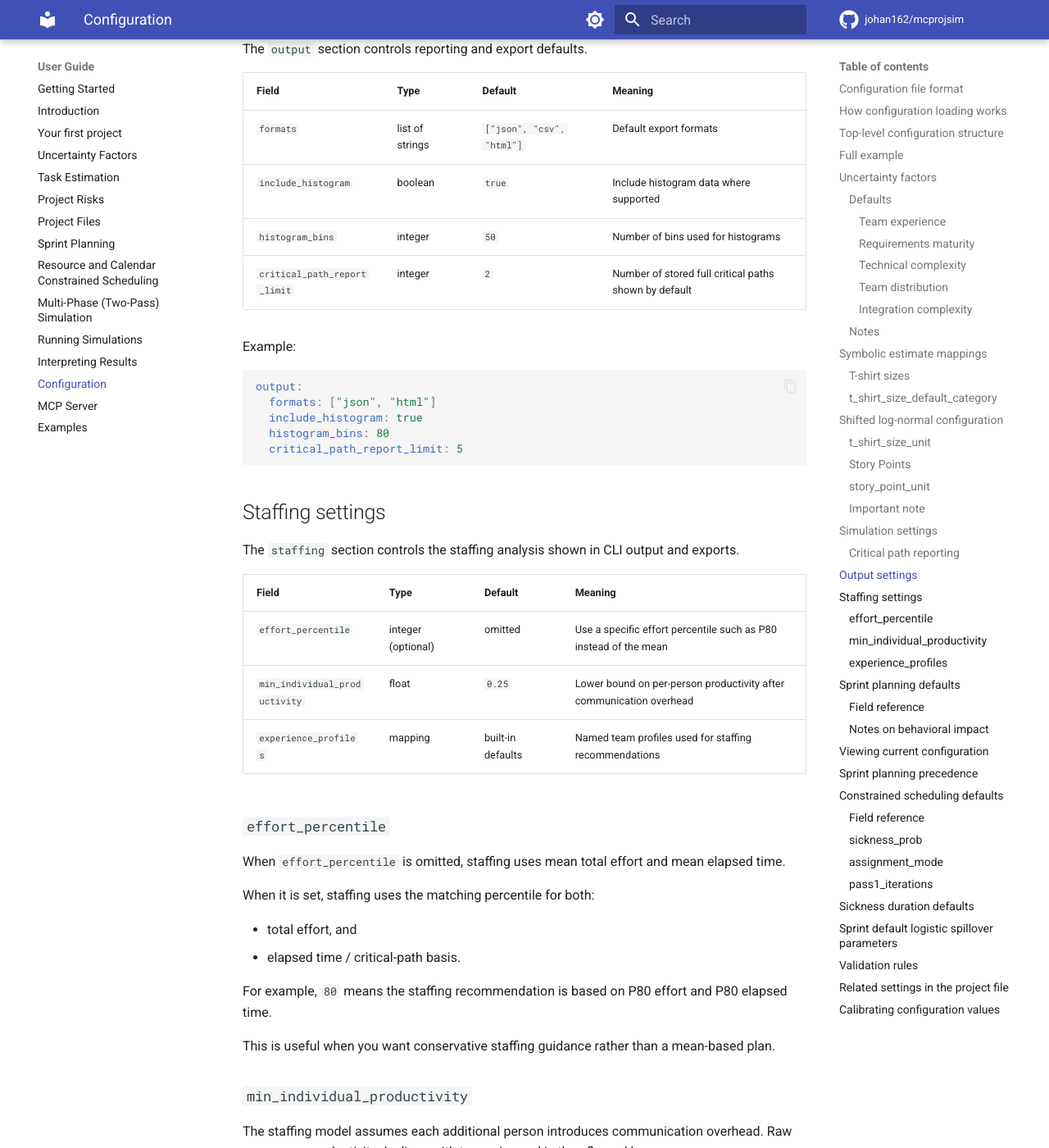
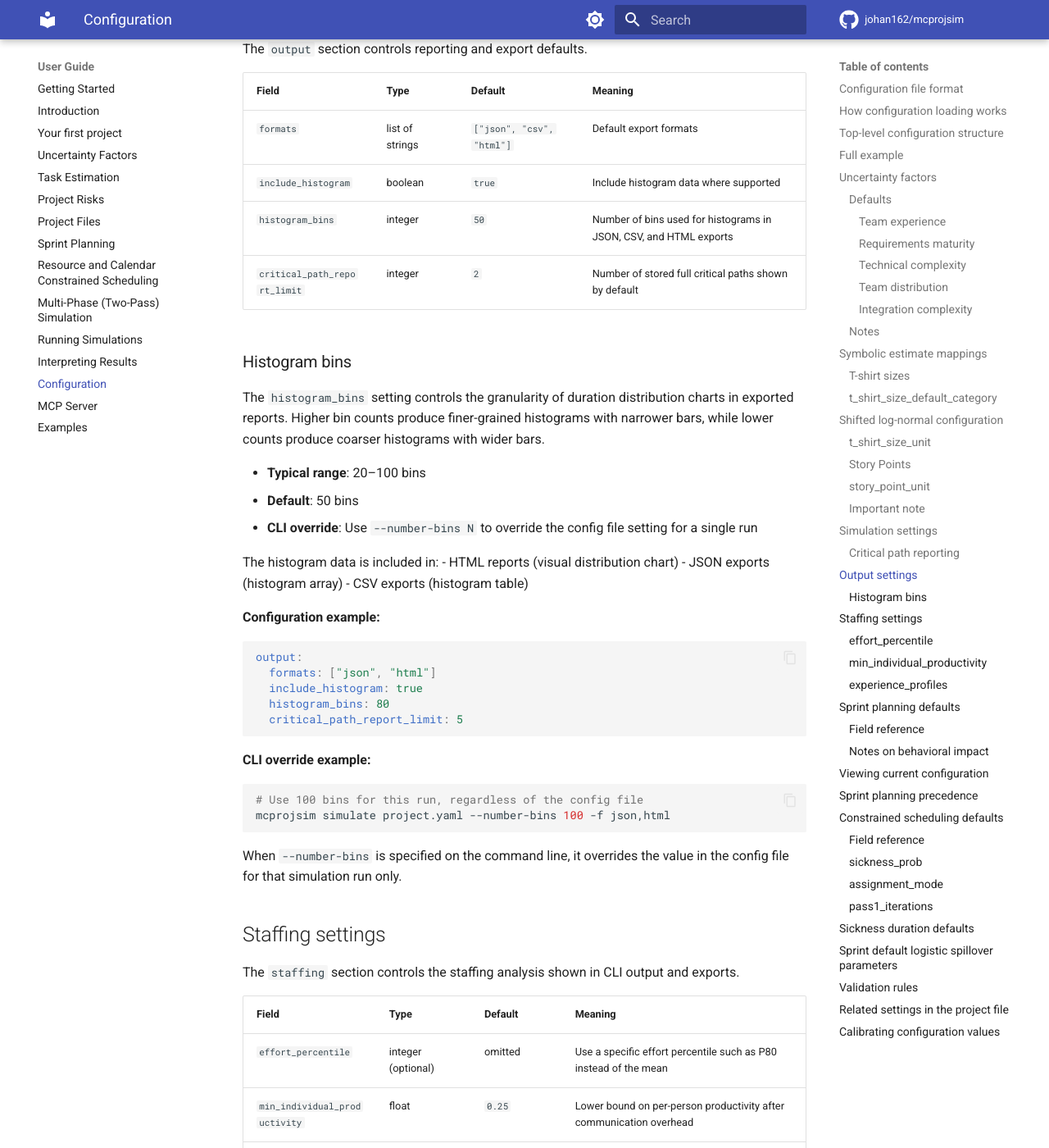
Before and after one commit to johan162/mcprojsim, an MkDocs documentation site: the page built from docs/user_guide/configuration.md, in a window 1280 px wide and 1400 px high, scrolled down 12275 px. Shown: the whole window at 82% size. Built offline with MkDocs 1.6.1 and Material for MkDocs 9.7.7, drawn with Linux system fonts in a browser that asks for light colours; comment, search, counter and statistics services are not loaded.

Commit message:
Add a configurable number of bins for histogram in outputs

````diff
--- a/docs/user_guide/configuration.md
+++ b/docs/user_guide/configuration.md
@@ -513,10 +513,23 @@ The `output` section controls reporting and export defaults.
 |---|---|---|---|
 | `formats` | list of strings | `["json", "csv", "html"]` | Default export formats |
 | `include_histogram` | boolean | `true` | Include histogram data where supported |
-| `histogram_bins` | integer | `50` | Number of bins used for histograms |
+| `histogram_bins` | integer | `50` | Number of bins used for histograms in JSON, CSV, and HTML exports |
 | `critical_path_report_limit` | integer | `2` | Number of stored full critical paths shown by default |
 
-Example:
+### Histogram bins
+
+The `histogram_bins` setting controls the granularity of duration distribution charts in exported reports. Higher bin counts produce finer-grained histograms with narrower bars, while lower counts produce coarser histograms with wider bars.
+
+- **Typical range**: 20–100 bins
+- **Default**: 50 bins
+- **CLI override**: Use `--number-bins N` to override the config file setting for a single run
+
+The histogram data is included in:
+- HTML reports (visual distribution chart)
+- JSON exports (histogram array)
+- CSV exports (histogram table)
+
+**Configuration example:**
 
 ```yaml
 output:
@@ -525,6 +538,15 @@ output:
   histogram_bins: 80
   critical_path_report_limit: 5
 ```
+
+**CLI override example:**
+
+```bash
+# Use 100 bins for this run, regardless of the config file
+mcprojsim simulate project.yaml --number-bins 100 -f json,html
+```
+
+When `--number-bins` is specified on the command line, it overrides the value in the config file for that simulation run only.
 
 ## Staffing settings
 
````
Also changed, not shown: docs/user_guide/running_simulations.md (+4 -0 lines), 4 other files.
